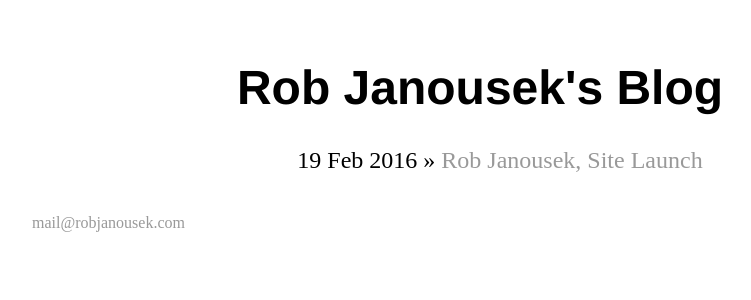
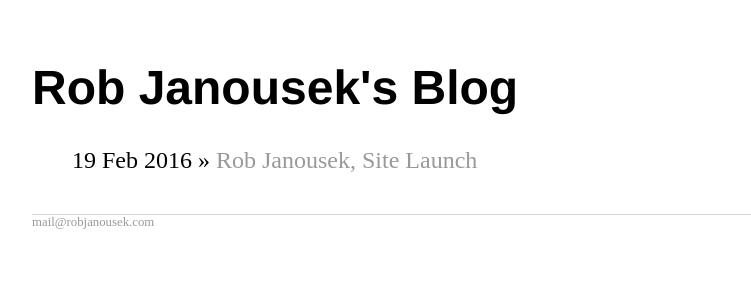
Before and after one commit to robjanousek/robjanousek.github.io, a Jekyll site: the page built from blog/index.html, in a window 1280 px wide. Shown: the top 300 px of the page, without its empty margins (160-911 px from the left). Built offline with Jekyll 4.4.1, drawn with Linux system fonts in a browser that asks for light colours.

Commit message:
Update default.html

```diff
--- a/_layouts/default.html
+++ b/_layouts/default.html
@@ -4,9 +4,7 @@
 			<title>{{ page.title }}</title>
 			<!-- link to main stylesheet -->
 			<link rel="stylesheet" type="text/css" href="/css/main.css">
-			<style>
-				div {text-align: center;}
-			</style>
+
 		</head>
 		<body>
 			<nav>
@@ -23,7 +21,7 @@
 			{{ content }}
 
 			</div><!-- /.container -->
-			<!--<footer> -->
+			<footer>
 
 	        		<a href="mailto:mail@robjanousek.com">mail@robjanousek.com</a>
 
```
